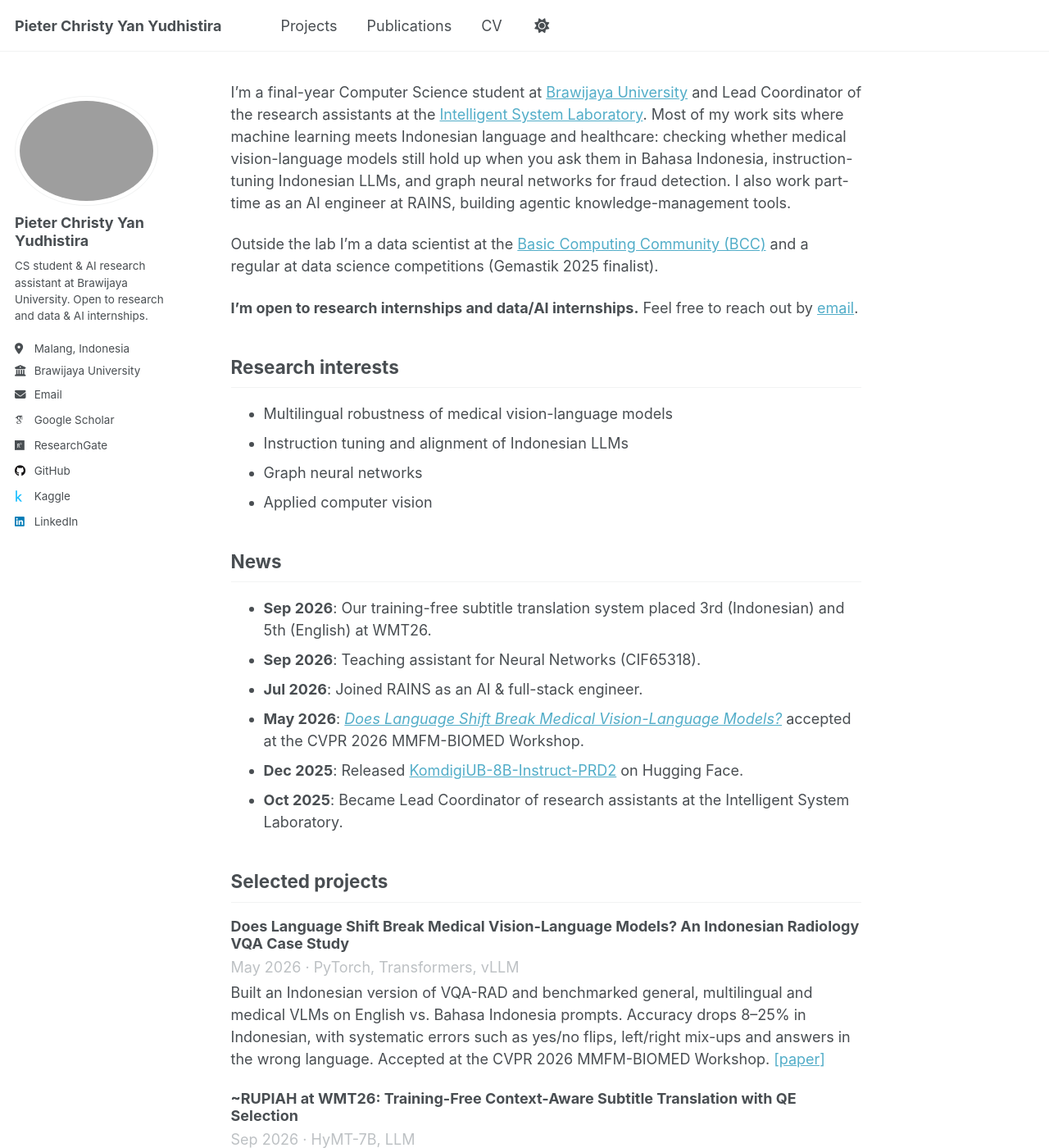
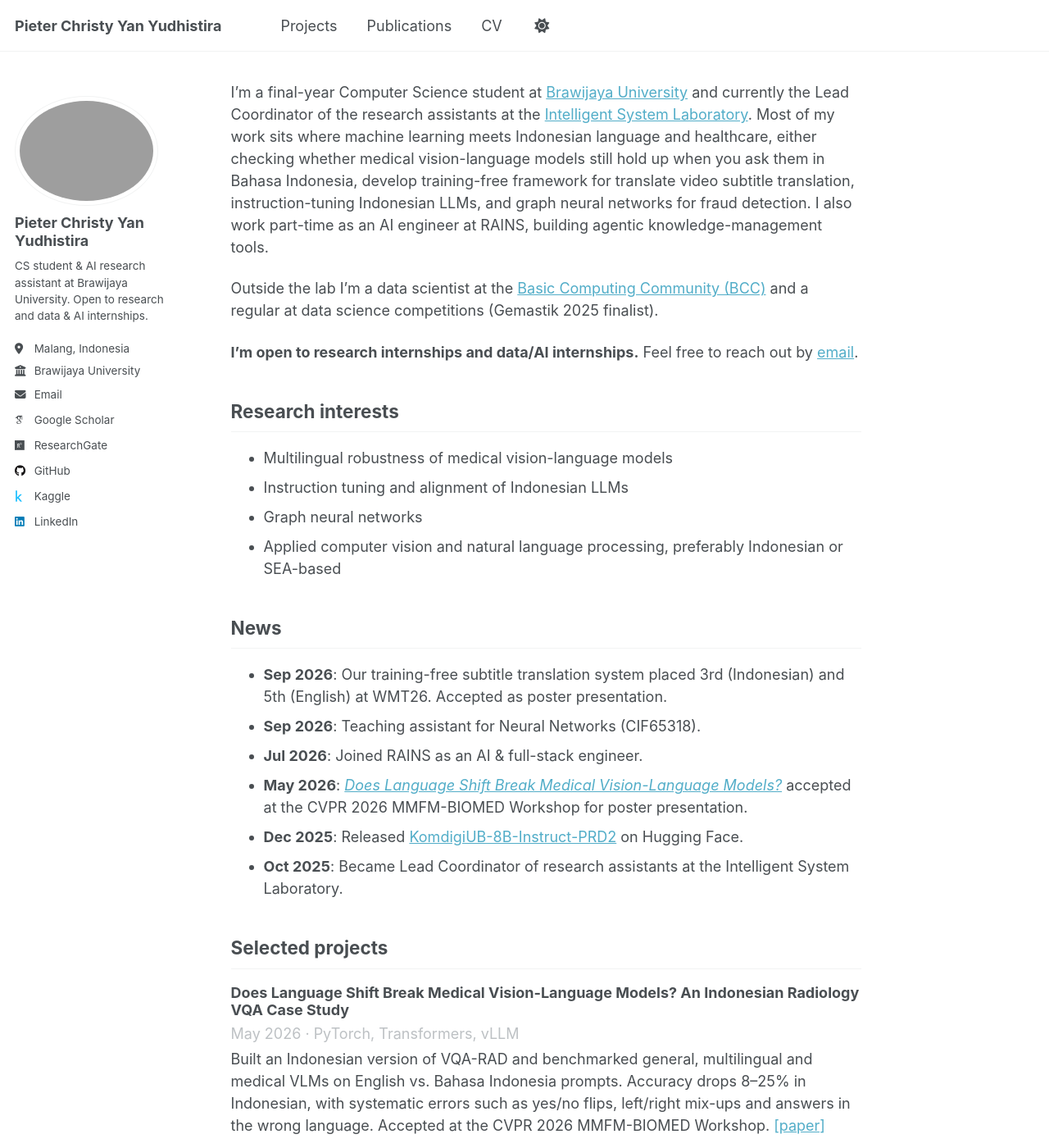
Before and after one commit to Pieter414/Pieter414.github.io, a Jekyll site: the page built from _pages/about.md, in a window 1280 px wide and 1400 px high. Shown: the whole window at 82% size. Built offline with Jekyll 4.4.1, drawn with Linux system fonts in a browser that asks for light colours; some web fonts are replaced.

```diff
--- a/_data/projects.yml
+++ b/_data/projects.yml
@@ -19,6 +19,9 @@
   blurb: >-
     A training-free subtitle translation pipeline that adds dialogue history and terminology to the prompt, generates diverse candidates,
     filters off-target outputs and reranks with quality estimation. Placed 3rd (Indonesian) and 5th (English).
+  links:
+    - name: paper
+      url: https://www2.statmt.org/wmt26/pdf/2026.wmt-1.205.pdf
   selected: true
 
 - title: "KomdigiUB-8B-Instruct-PRD2"
--- a/_pages/about.md
+++ b/_pages/about.md
@@ -6,7 +6,7 @@ redirect_from:
   - /about.html
 ---
 
-I'm a final-year Computer Science student at [Brawijaya University](https://ub.ac.id) and Lead Coordinator of the research assistants at the [Intelligent System Laboratory](https://labsc.ub.ac.id/). Most of my work sits where machine learning meets Indonesian language and healthcare: checking whether medical vision-language models still hold up when you ask them in Bahasa Indonesia, instruction-tuning Indonesian LLMs, and graph neural networks for fraud detection. I also work part-time as an AI engineer at RAINS, building agentic knowledge-management tools.
+I'm a final-year Computer Science student at [Brawijaya University](https://ub.ac.id) and currently the Lead Coordinator of the research assistants at the [Intelligent System Laboratory](https://labsc.ub.ac.id/). Most of my work sits where machine learning meets Indonesian language and healthcare, either checking whether medical vision-language models still hold up when you ask them in Bahasa Indonesia, develop training-free framework for translate video subtitle translation, instruction-tuning Indonesian LLMs, and graph neural networks for fraud detection. I also work part-time as an AI engineer at RAINS, building agentic knowledge-management tools.
 
 Outside the lab I'm a data scientist at the [Basic Computing Community (BCC)](https://www.instagram.com/bccfilkom/) and a regular at data science competitions (Gemastik 2025 finalist).
 
@@ -17,14 +17,14 @@ Outside the lab I'm a data scientist at the [Basic Computing Community (BCC)](ht
 - Multilingual robustness of medical vision-language models
 - Instruction tuning and alignment of Indonesian LLMs
 - Graph neural networks
-- Applied computer vision
+- Applied computer vision and natural language processing, preferably Indonesian or SEA-based
 
 ## News
 
-- **Sep 2026**: Our training-free subtitle translation system placed 3rd (Indonesian) and 5th (English) at WMT26.
+- **Sep 2026**: Our training-free subtitle translation system placed 3rd (Indonesian) and 5th (English) at WMT26. Accepted as poster presentation.
 - **Sep 2026**: Teaching assistant for Neural Networks (CIF65318).
 - **Jul 2026**: Joined RAINS as an AI & full-stack engineer.
-- **May 2026**: [*Does Language Shift Break Medical Vision-Language Models?*](https://arxiv.org/abs/2606.03693) accepted at the CVPR 2026 MMFM-BIOMED Workshop.
+- **May 2026**: [*Does Language Shift Break Medical Vision-Language Models?*](https://arxiv.org/abs/2606.03693) accepted at the CVPR 2026 MMFM-BIOMED Workshop for poster presentation.
 - **Dec 2025**: Released [KomdigiUB-8B-Instruct-PRD2](https://huggingface.co/aitfindonesia/KomdigiUB-8B-Instruct-PRD2) on Hugging Face.
 - **Oct 2025**: Became Lead Coordinator of research assistants at the Intelligent System Laboratory.
 
```
